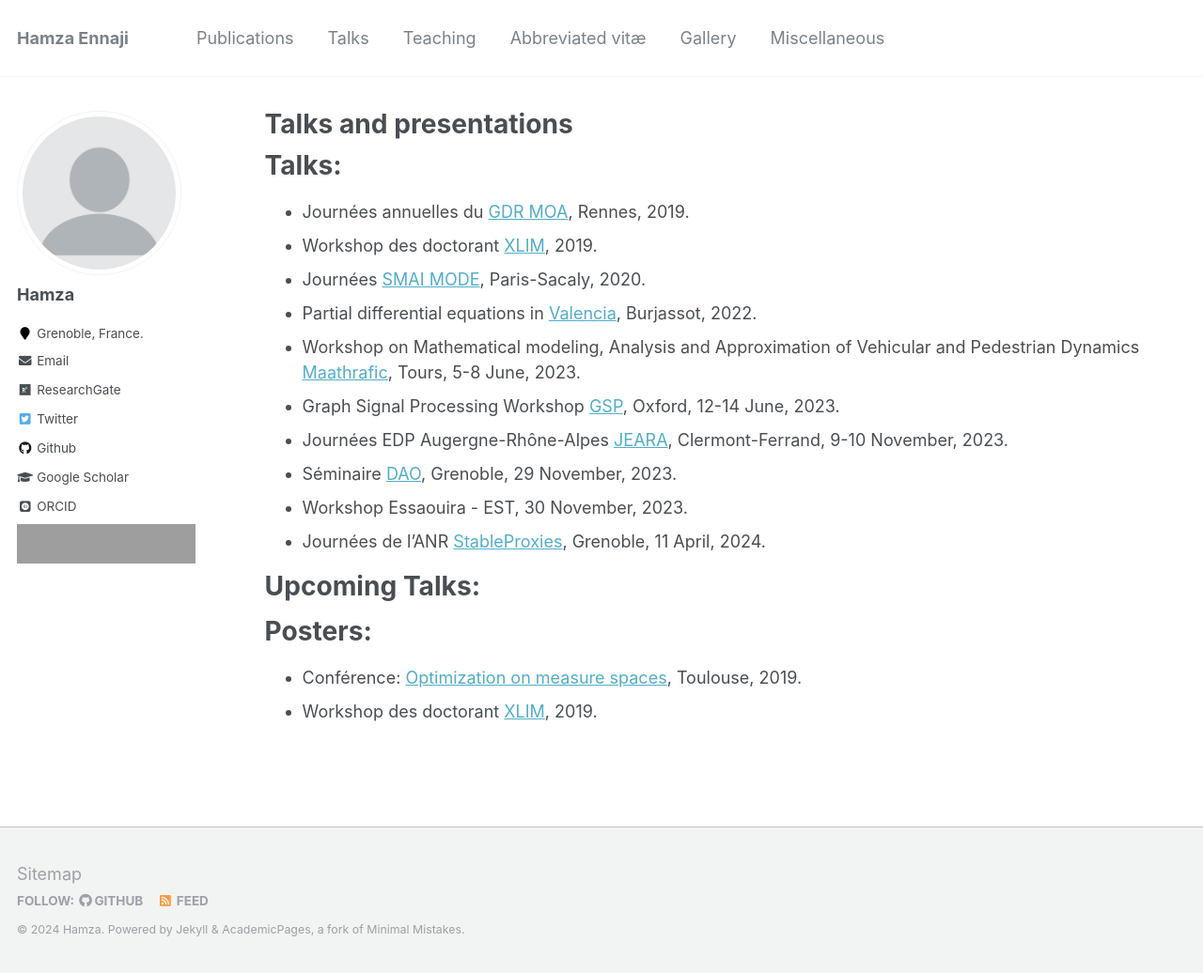
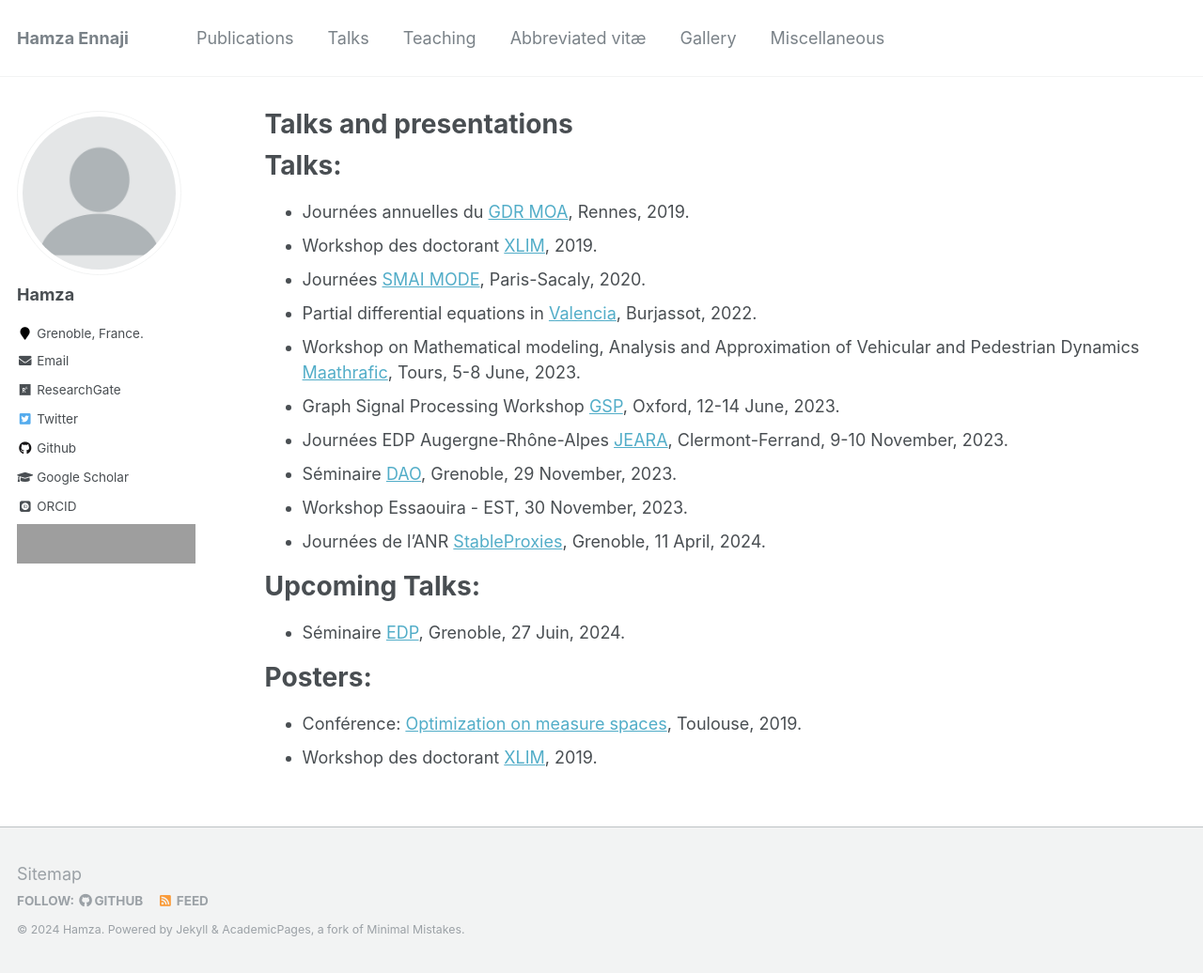
Before and after one commit to enhamza/enhamza.github.io, a Jekyll site: the page built from _pages/talks.md, in a window 1280 px wide and 1036 px high. Shown: the whole window at 94% size. Built offline with Jekyll 4.4.1, drawn with Linux system fonts in a browser that asks for light colours; some web fonts are replaced; grey boxes are pictures that could not be loaded.

Commit message:
Update talks.md

```diff
--- a/_pages/talks.md
+++ b/_pages/talks.md
@@ -20,6 +20,7 @@ Talks:
 
 Upcoming Talks:
 ===============
+* Séminaire [EDP](https://edp-ljk.imag.fr/), Grenoble, 27 Juin, 2024.
 
 
 Posters:
```
